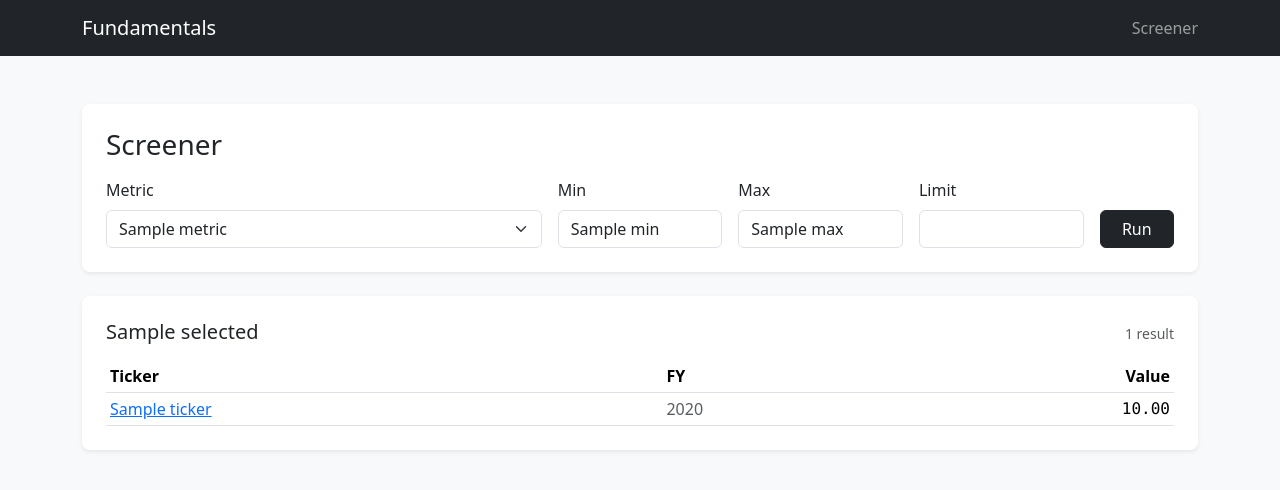
After one commit to alopezmoreira1989/fundamentals_databricks_pj, a Django app: template web/templates/screener/index.html in a window 1280 px wide. The commit adds this page. Shown: the top 490 px of the page. Run offline with Django 5.2, Linux system fonts and the light colour scheme; the template is opened without the code that fills it: most values are stand-ins (such as "Sample title", 1, 10 or a date in 2020).

Commit message:
feat(web): server-rendered screener HTML page (form + results)
`/screener/` now renders a metric/min/max/limit form (GET, state-in-URL) and a results
table; each hit links to its company page. JSON read model moves to `/screener/data/`
(unchanged behaviour). New ScreenerRepository.available_metrics() (distinct FY metric names,
pushed into DuckDB via a base _fetch_column helper) feeds the metric picker. Navbar links to
the screener. Reuses the presentation-only metric_value display filter.

Tests split into HTML-page and JSON-data cases + available_metrics; 33 web tests pass,
mypy clean (49 files), ruff clean.

Co-Authored-By: Claude Opus 4.8 (1M context) <noreply@anthropic.com>

```diff
--- a/web/apps/screener/services.py
+++ b/web/apps/screener/services.py
@@ -17,3 +17,8 @@ def run_screen(
     return ScreenerRepository().screen(
         metric=metric, min_value=min_value, max_value=max_value, limit=limit
     )
+
+
+def available_metrics() -> tuple[str, ...]:
+    """Metric names the user can screen on (for the picker)."""
+    return ScreenerRepository().available_metrics()
--- a/web/apps/screener/urls.py
+++ b/web/apps/screener/urls.py
@@ -5,5 +5,6 @@ from . import views
 app_name = "screener"
 
 urlpatterns = [
-    path("", views.screen, name="screen"),
+    path("", views.screen_page, name="screen"),
+    path("data/", views.screen_data, name="screen_data"),
 ]
--- a/web/templates/base.html
+++ b/web/templates/base.html
@@ -10,6 +10,9 @@
   <nav class="navbar navbar-dark bg-dark">
     <div class="container">
       <a class="navbar-brand" href="{% url 'home' %}">Fundamentals</a>
+      <div class="navbar-nav flex-row gap-3">
+        <a class="nav-link" href="{% url 'screener:screen' %}">Screener</a>
+      </div>
     </div>
   </nav>
   <main class="container py-5">
--- /dev/null
+++ b/web/templates/screener/index.html
@@ -0,0 +1,74 @@
+{% extends "base.html" %}
+{% load fmt %}
+{% block title %}Screener — Fundamentals{% endblock %}
+{% block content %}
+  <div class="p-4 bg-white rounded-3 shadow-sm mb-4">
+    <h1 class="h3 mb-3">Screener</h1>
+    <form method="get" class="row g-3 align-items-end">
+      <div class="col-12 col-md-5">
+        <label for="metric" class="form-label">Metric</label>
+        <select id="metric" name="metric" class="form-select" required>
+          <option value="" {% if not selected %}selected{% endif %} disabled>Choose a metric…</option>
+          {% for m in metrics %}
+            <option value="{{ m }}" {% if m == selected %}selected{% endif %}>{{ m }}</option>
+          {% endfor %}
+        </select>
+      </div>
+      <div class="col-6 col-md-2">
+        <label for="min" class="form-label">Min</label>
+        <input type="text" inputmode="decimal" id="min" name="min" value="{{ min }}"
+               class="form-control" placeholder="—">
+      </div>
+      <div class="col-6 col-md-2">
+        <label for="max" class="form-label">Max</label>
+        <input type="text" inputmode="decimal" id="max" name="max" value="{{ max }}"
+               class="form-control" placeholder="—">
+      </div>
+      <div class="col-6 col-md-2">
+        <label for="limit" class="form-label">Limit</label>
+        <input type="number" id="limit" name="limit" value="{{ limit }}" min="1" max="200"
+               class="form-control">
+      </div>
+      <div class="col-6 col-md-1">
+        <button type="submit" class="btn btn-dark w-100">Run</button>
+      </div>
+    </form>
+  </div>
+
+  {% if error %}
+    <div class="alert alert-warning" role="alert">{{ error }}</div>
+  {% endif %}
+
+  {% if selected and not error %}
+    <div class="bg-white rounded-3 shadow-sm p-4">
+      <div class="d-flex justify-content-between align-items-baseline mb-3">
+        <h2 class="h5 mb-0">{{ selected }}</h2>
+        <span class="text-muted small">{{ rows|length }} result{{ rows|length|pluralize }}</span>
+      </div>
+      {% if rows %}
+        <div class="table-responsive">
+          <table class="table table-sm table-hover align-middle mb-0">
+            <thead>
+              <tr>
+                <th scope="col">Ticker</th>
+                <th scope="col">FY</th>
+                <th scope="col" class="text-end">Value</th>
+              </tr>
+            </thead>
+            <tbody>
+              {% for r in rows %}
+                <tr>
+                  <td><a href="{% url 'companies:detail' r.ticker %}">{{ r.ticker }}</a></td>
+                  <td class="text-muted">{{ r.fiscal_year }}</td>
+                  <td class="text-end font-monospace">{{ r.value|metric_value }}</td>
+                </tr>
+              {% endfor %}
+            </tbody>
+          </table>
+        </div>
+      {% else %}
+        <p class="text-muted mb-0">No tickers match this screen.</p>
+      {% endif %}
+    </div>
+  {% endif %}
+{% endblock %}
```
Also changed, not shown: web/apps/screener/views.py (+46 -3 lines), web/repositories/base.py (+10 -0 lines), web/repositories/screener.py (+7 -0 lines), web/tests/test_read_model.py (+27 -4 lines).
